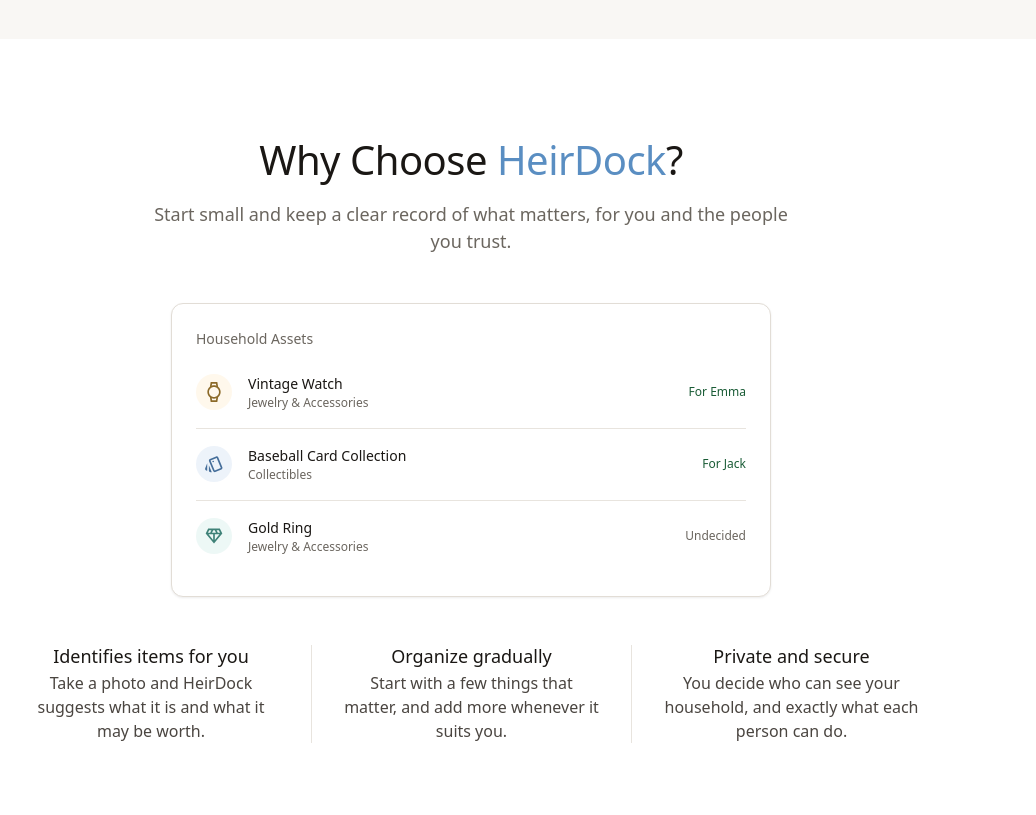
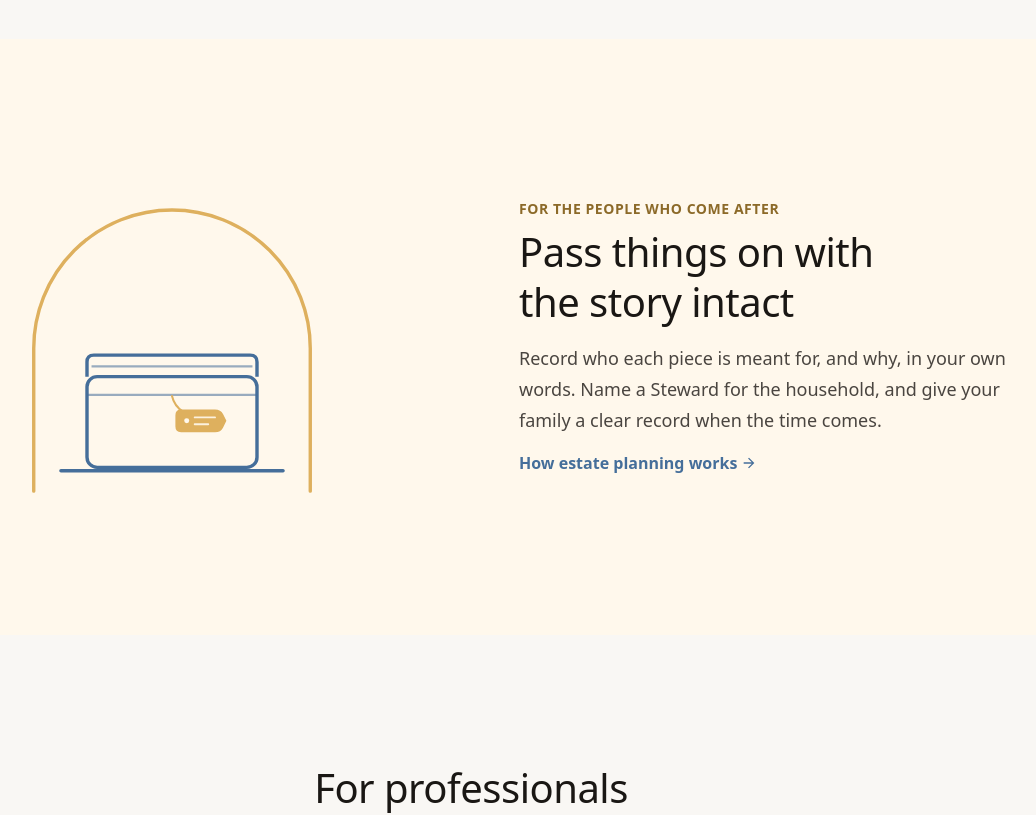
Before and after one commit to HeirDock/heirdock-website, a React (Vite) app in the folder apps/web/: page / in a window 1280 px wide. Shown: the part 3840-4655 px from the top of the page, without its empty margins (169-1205 px from the left). Built offline with nearby package versions, Linux system fonts and the light colour scheme.

Commit message:
feat(home): drop Why Choose HeirDock
The trust row and How it works now say what its card and three notes did
(identifies items, organize gradually, private and secure). Its styles go
with it.

```diff
--- a/apps/web/src/pages/Home.tsx
+++ b/apps/web/src/pages/Home.tsx
@@ -188,73 +188,6 @@
         </div>
       </section>
 
-      {/* Why Choose HeirDock */}
-      <section className="section section--md section--white">
-        <div className="container">
-          <h2 className="section__title">
-            Why Choose <span className="text-brand-highlight">HeirDock</span>?
-          </h2>
-          <p className="section__subtitle benefit-section__subtitle">
-            Start small and keep a clear record of what matters, for you and the people you trust.
-          </p>
-          <div className="benefit-section">
-            <div className="benefit-mockup">
-              <div className="benefit-mockup__header">Household Assets</div>
-              <div className="benefit-mockup__item">
-                <div className="benefit-mockup__item-info">
-                  <div className="benefit-mockup__icon benefit-mockup__icon--accent"><Icon name="watch" /></div>
-                  <div>
-                    <div className="benefit-mockup__name">Vintage Watch</div>
-                    <div className="benefit-mockup__category">Jewelry &amp; Accessories</div>
-                  </div>
-                </div>
-                <span className="benefit-mockup__status benefit-mockup__status--assigned">For Emma</span>
-              </div>
-              <div className="benefit-mockup__item">
-                <div className="benefit-mockup__item-info">
-                  <div className="benefit-mockup__icon benefit-mockup__icon--primary"><Icon name="style" /></div>
-                  <div>
-                    <div className="benefit-mockup__name">Baseball Card Collection</div>
-                    <div className="benefit-mockup__category">Collectibles</div>
-                  </div>
-                </div>
-                <span className="benefit-mockup__status benefit-mockup__status--assigned">For Jack</span>
-              </div>
-              <div className="benefit-mockup__item">
-                <div className="benefit-mockup__item-info">
-                  <div className="benefit-mockup__icon benefit-mockup__icon--secondary"><Icon name="diamond" /></div>
-                  <div>
-                    <div className="benefit-mockup__name">Gold Ring</div>
-                    <div className="benefit-mockup__category">Jewelry &amp; Accessories</div>
-                  </div>
-                </div>
-                <span className="benefit-mockup__status benefit-mockup__status--unassigned">Undecided</span>
-              </div>
-            </div>
-            <div className="benefit-notes">
-              <div className="benefit-notes__item">
-                <h3 className="benefit-notes__title">Identifies items for you</h3>
-                <p className="benefit-notes__text">
-                  Take a photo and HeirDock suggests what it is and what it may be worth.
-                </p>
-              </div>
-              <div className="benefit-notes__item">
-                <h3 className="benefit-notes__title">Organize gradually</h3>
-                <p className="benefit-notes__text">
-                  Start with a few things that matter, and add more whenever it suits you.
-                </p>
-              </div>
-              <div className="benefit-notes__item">
-                <h3 className="benefit-notes__title">Private and secure</h3>
-                <p className="benefit-notes__text">
-                  You decide who can see your household, and exactly what each person can do.
-                </p>
-              </div>
-            </div>
-          </div>
-        </div>
-      </section>
-
       {/* Story band: the keepsake's lid opens once, as it scrolls into view. */}
       <section className="section story-band">
         <div className="container">
--- a/apps/web/src/styles/components.css
+++ b/apps/web/src/styles/components.css
@@ -580,157 +580,6 @@
 }
 
 /* ========================================
-   Benefit Section (mockup card + three notes)
-   ======================================== */
-
-.benefit-section__subtitle {
-  margin-bottom: var(--space-2xl);
-}
-
-.benefit-section {
-  max-width: 960px;
-  margin: 0 auto;
-}
-
-.benefit-mockup {
-  max-width: 600px;
-  margin: 0 auto;
-  background: var(--color-surface);
-  border: 1px solid var(--color-border);
-  border-radius: var(--radius-md);
-  padding: var(--space-lg);
-  box-shadow: var(--shadow-card);
-}
-
-.benefit-mockup__header {
-  font-size: var(--text-sm);
-  font-weight: 500;
-  color: var(--color-text-muted);
-  margin-bottom: var(--space-sm);
-}
-
-.benefit-mockup__item {
-  display: flex;
-  align-items: center;
-  justify-content: space-between;
-  padding: var(--space-md) 0;
-  border-bottom: 1px solid var(--color-divider);
-}
-
-.benefit-mockup__item:last-child {
-  border-bottom: none;
-}
-
-.benefit-mockup__item-info {
-  display: flex;
-  align-items: center;
-  gap: var(--space-md);
-}
-
-.benefit-mockup__icon {
-  width: 36px;
-  height: 36px;
-  border-radius: 50%;
-  display: flex;
-  align-items: center;
-  justify-content: center;
-  font-size: var(--text-lg);
-}
-
-.benefit-mockup__icon--accent {
-  background: var(--color-accent-light);
-  color: var(--color-accent-active);
-}
-
-.benefit-mockup__icon--primary {
-  background: var(--color-primary-light);
-  color: var(--color-primary);
-}
-
-.benefit-mockup__icon--secondary {
-  background: var(--color-secondary-light);
-  color: var(--color-secondary-hover);
-}
-
-.benefit-mockup__name {
-  font-weight: 500;
-  font-size: var(--text-sm);
-}
-
-.benefit-mockup__category {
-  font-size: var(--text-xs);
-  color: var(--color-text-muted);
-}
-
-.benefit-mockup__status {
-  font-size: var(--text-xs);
-  font-weight: 500;
-}
-
-.benefit-mockup__status--assigned {
-  color: var(--color-success-soft-fg);
-}
-
-.benefit-mockup__status--unassigned {
-  color: var(--color-text-muted);
-}
-
-.benefit-notes {
-  display: grid;
-  grid-template-columns: repeat(3, minmax(0, 1fr));
-  margin-top: var(--space-2xl);
-}
-
-.benefit-notes__item {
-  padding: 0 var(--space-xl);
-  text-align: center;
-}
-
-.benefit-notes__item + .benefit-notes__item {
-  border-left: 1px solid var(--color-divider);
-}
-
-.benefit-notes__title {
-  font-size: var(--text-md);
-  font-weight: 500;
-  margin-bottom: var(--space-xs);
-}
-
-.benefit-notes__text {
-  font-size: var(--text-base);
-  line-height: 1.5;
-  margin-bottom: 0;
-}
-
-@media (max-width: 767px) {
-  .benefit-mockup {
-    padding: var(--space-md);
-  }
-
-  .benefit-mockup__item {
-    gap: var(--space-md);
-  }
-
-  .benefit-mockup__status {
-    flex-shrink: 0;
-  }
-
-  .benefit-notes {
-    grid-template-columns: 1fr;
-    margin-top: var(--space-xl);
-  }
-
-  .benefit-notes__item {
-    padding: var(--space-md) 0;
-  }
-
-  .benefit-notes__item + .benefit-notes__item {
-    border-left: none;
-    border-top: 1px solid var(--color-divider);
-  }
-}
-
-/* ========================================
    Page Header (interior pages)
    ======================================== */
 
```
